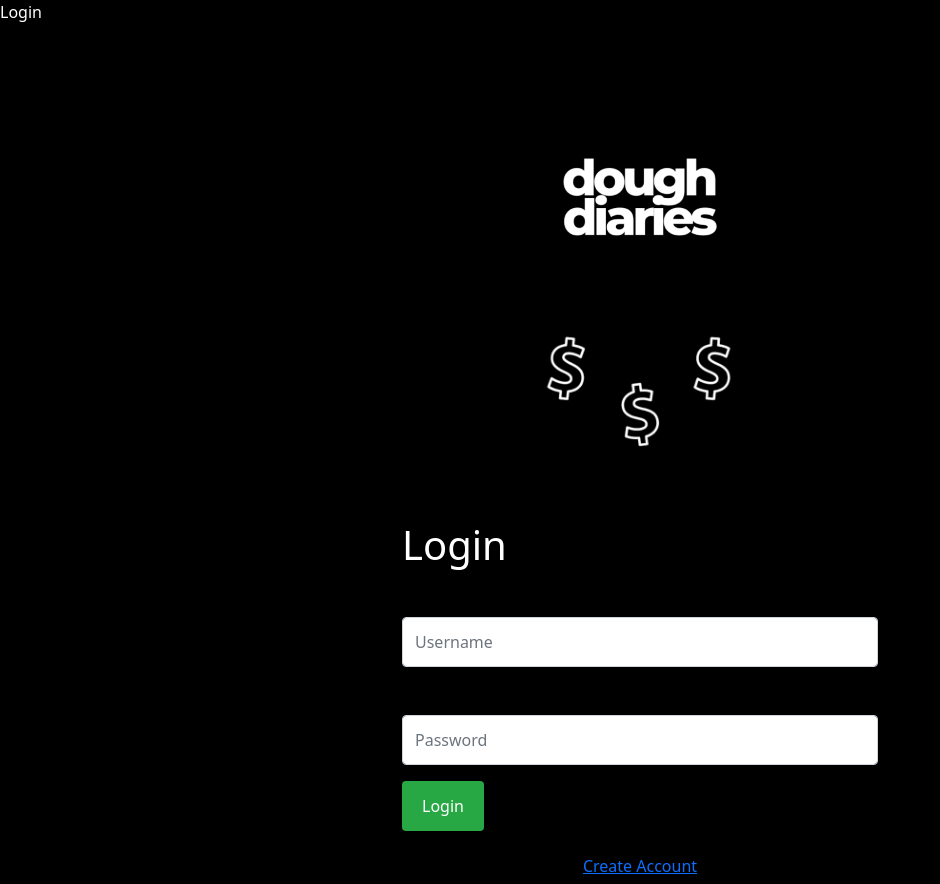
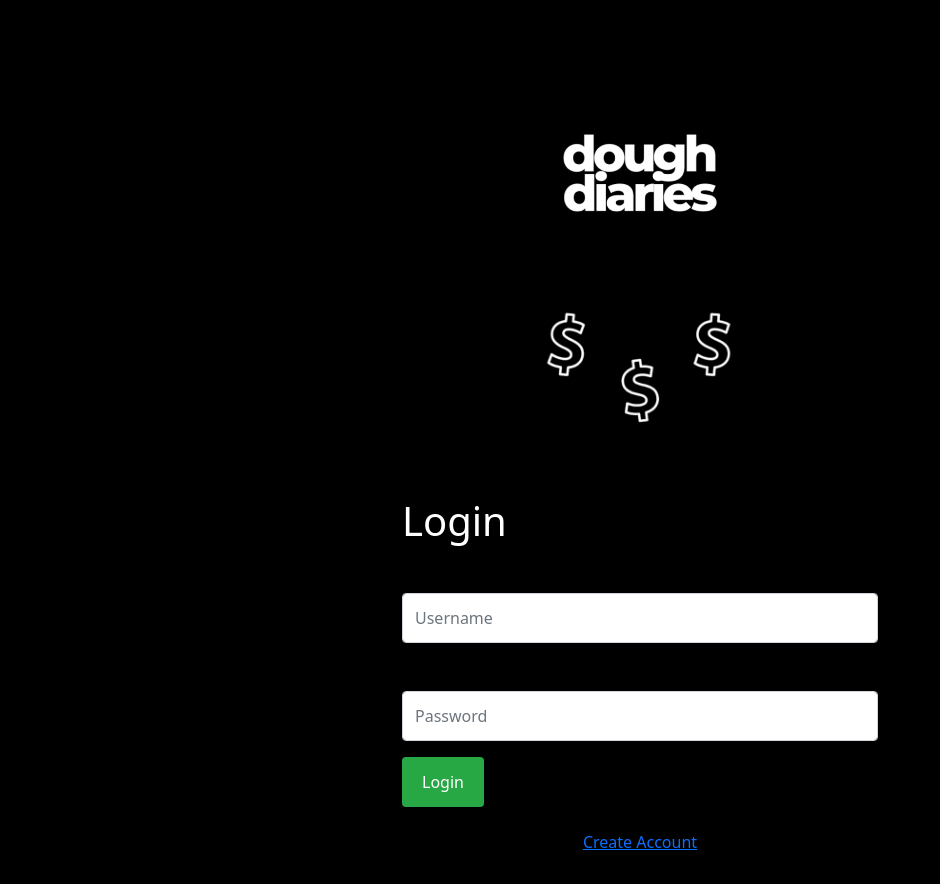
Before and after one commit to AndrewGuadi/doughDiaries, a Flask app: page /login in a window 1280 px wide. Shown: the whole page, without its empty margins (0-940 px from the left). After the commit the page ends 850 px from the top, so only its background shows below. Run offline with Flask 3, Linux system fonts and the light colour scheme; some libraries are stand-ins or nearby versions.

Commit message:
Removed title from login

```diff
--- a/templates/login.html
+++ b/templates/login.html
@@ -3,8 +3,6 @@
     <link href="https://cdn.jsdelivr.net/npm/bootstrap@5.1.3/dist/css/bootstrap.min.css" rel="stylesheet">
     <link rel="stylesheet" href="{{ url_for('static', filename='css/login.css') }}">
     {% endblock %}
-
-{% block title %}Login{% endblock %}
 
 {% block content %}
 <!-- Displaying flash messages to user -->
```
